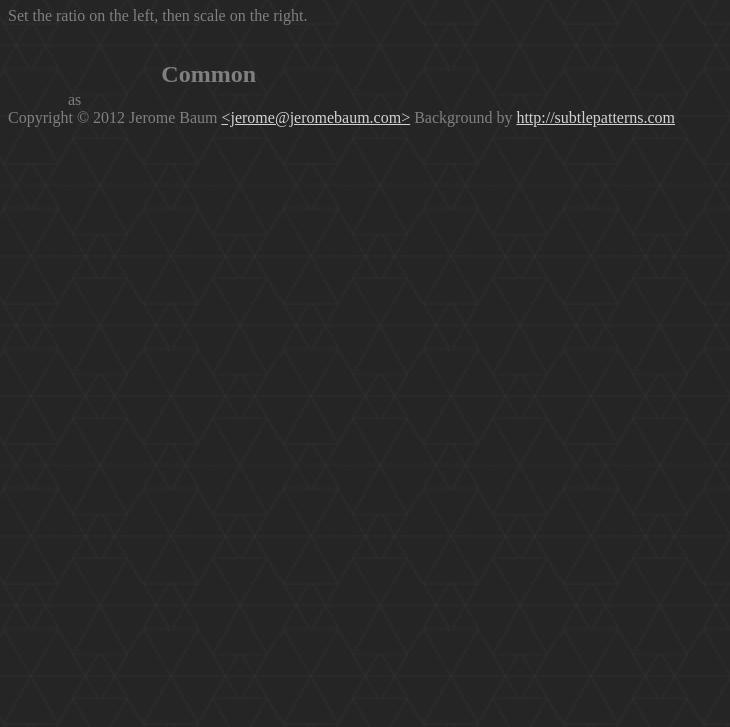
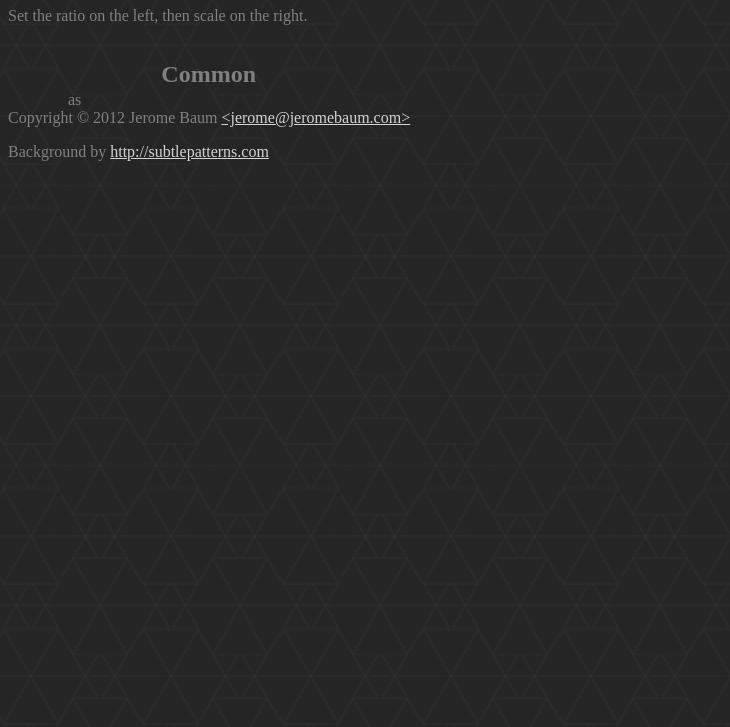
Before and after one commit to jeromebaum/TheBevel, a plain HTML site: page index.html in a window 1280 px wide. Shown: the part 73-800 px from the top of the page, without its empty margins (0-730 px from the left). Drawn offline with nearby package versions, Linux system fonts and the light colour scheme.

Commit message:
Use <p/> instead of <span/> for credits

```diff
--- a/index.html
+++ b/index.html
@@ -36,13 +36,12 @@
 		</ul>
 	</div>
 	<div class="credits">
-		<span>Copyright © 2012 Jerome Baum
-			<a href="mailto:jerome@jeromebaum.com">
+		<p>Copyright © 2012 Jerome Baum <a href="mailto:jerome@jeromebaum.com">
 				&lt;jerome@jeromebaum.com&gt;</a>
-		</span>
-		<span>Background by
+		</p>
+		<p>Background by
 			<a href="http://subtlepatterns.com">http://subtlepatterns.com</a>
-		</span>
+		</p>
 	</div>
 </body>
 </html>
```
